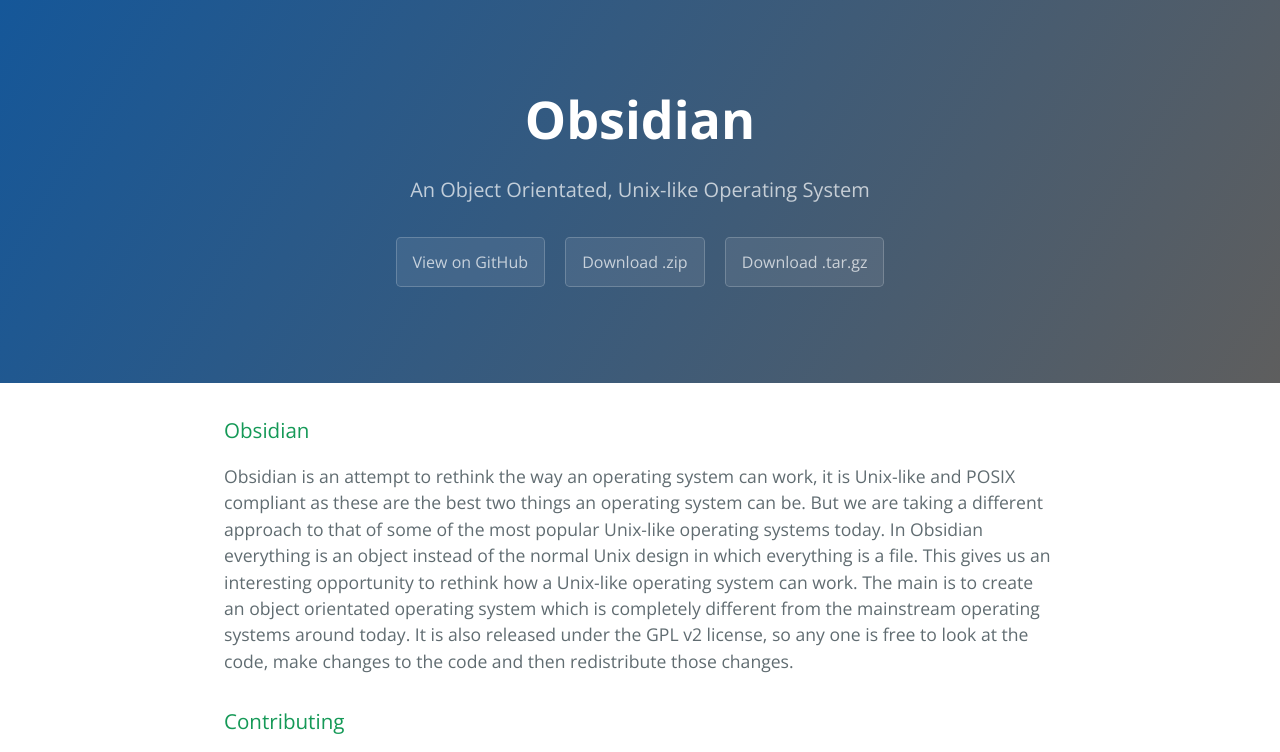
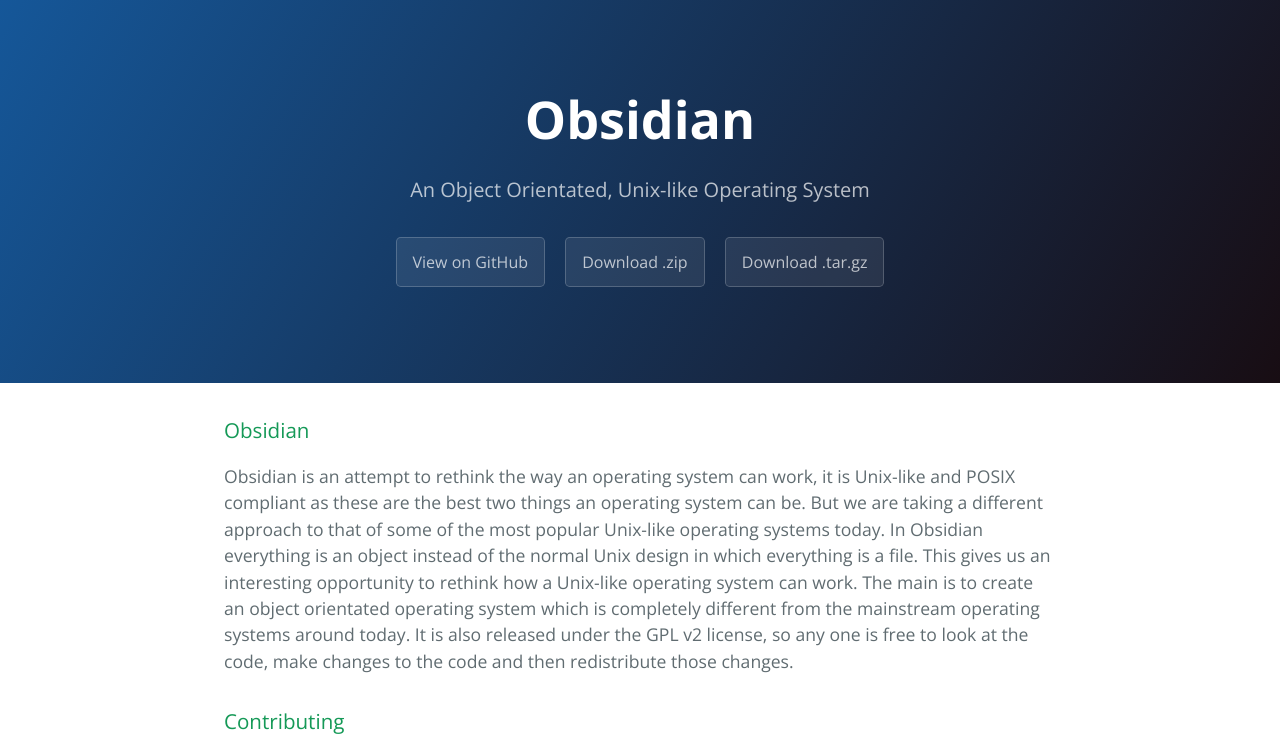
Before and after one commit to Harry-Thompson/Obsidian, a plain HTML site: page index.html in a window 1280 px wide. Shown: the top 752 px of the page. Drawn offline with nearby package versions, Linux system fonts and the light colour scheme.

Commit message:
Update stylesheet.css

```diff
--- a/stylesheets/stylesheet.css
+++ b/stylesheets/stylesheet.css
@@ -57,7 +57,7 @@
   color: #fff;
   text-align: center;
   background-color: #159957;
-  background-image: linear-gradient(120deg, #155799, #5e5e5e); }
+  background-image: linear-gradient(120deg, #155799, #180D13); }
 
 @media screen and (min-width: 64em) {
   .page-header {
```
